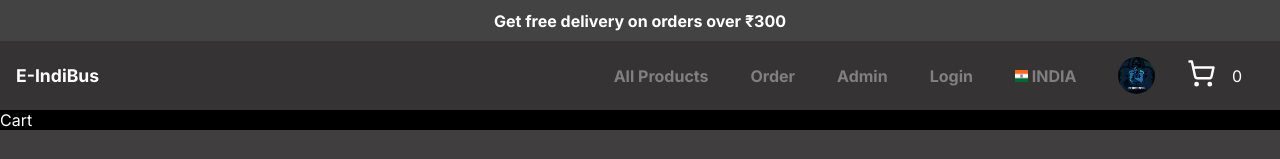
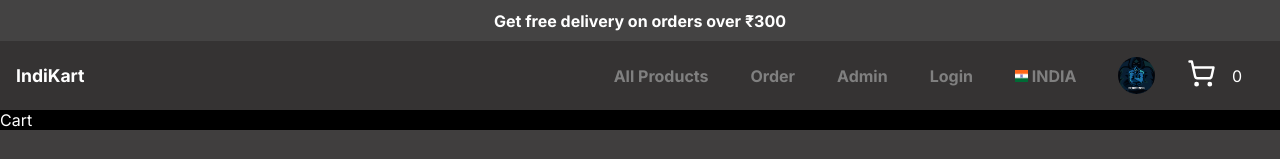
Before and after one commit to khushi-chaudhary29/IndiKart, a Next.js app: page /cart in a window 1280 px wide. Shown: the top 159 px of the page. Built offline with nearby package versions, Linux system fonts and the light colour scheme.

Commit message:
Change navbar heading by khushi

```diff
--- a/src/components/Navbar.js
+++ b/src/components/Navbar.js
@@ -17,7 +17,7 @@ const Navbar = () => {
                 <header className="header2">
                     <nav className="navbar">
                         <div className="logo2">
-                            <p>E-IndiBus</p>
+                            <p>IndiKart</p>
                         </div>
                         <ul className="nav-links">
                             <li><Link href="/allproduct"> All Products </Link></li>
```
